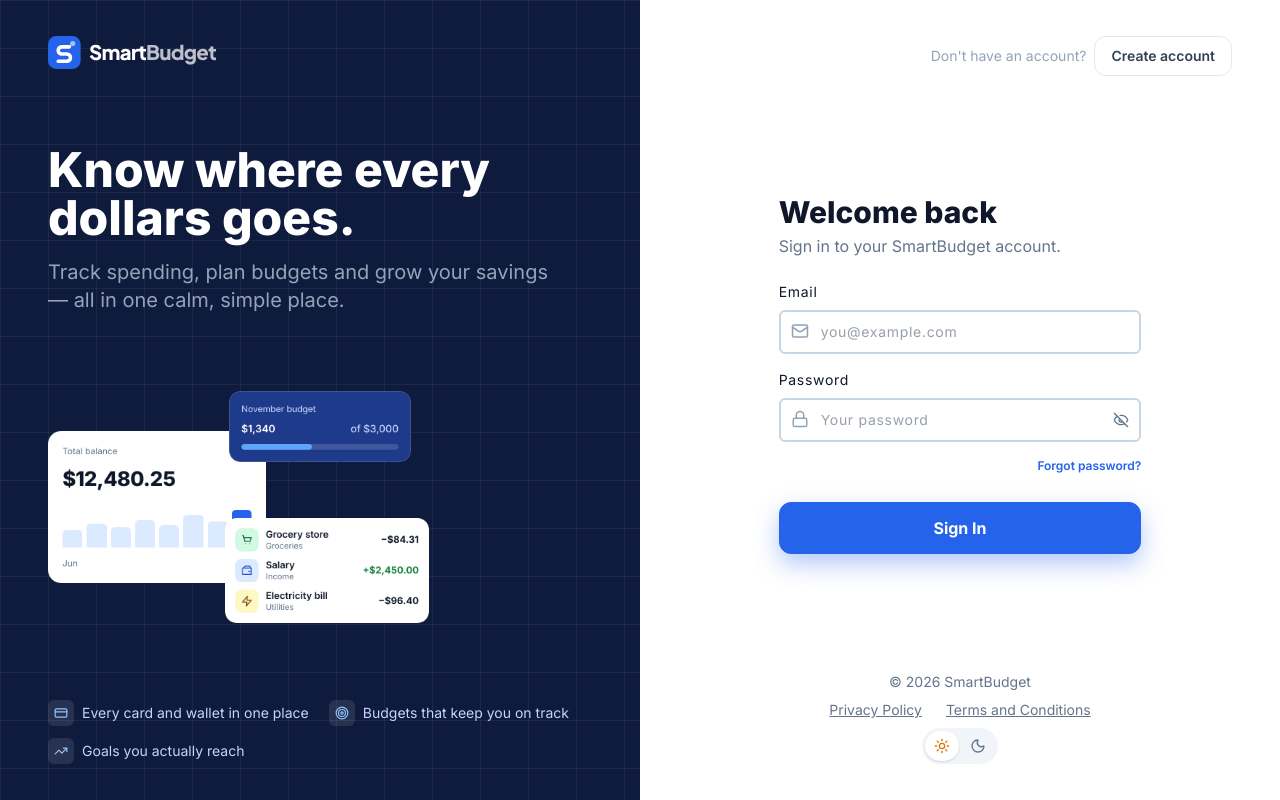
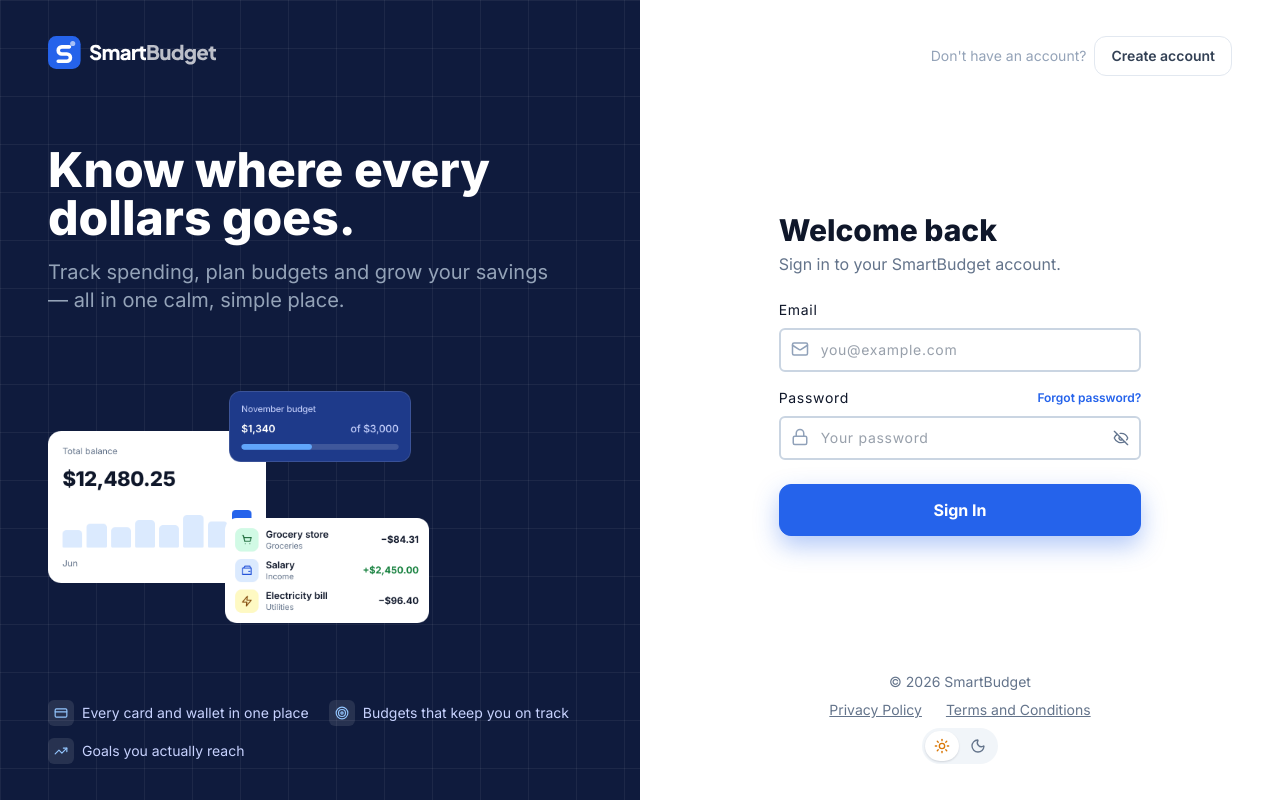
Before and after one commit to hasiukrostyslav/React_SmartBudget, a React (Vite) app in the folder client/: page /auth/login in a window 1280 px wide. Built offline with nearby package versions, Linux system fonts and the light colour scheme; no server answers.

Commit message:
fix spacing

```diff
--- a/client/src/components/forms/ForgotPasswordForm.tsx
+++ b/client/src/components/forms/ForgotPasswordForm.tsx
@@ -28,7 +28,7 @@ export default function ForgotPasswordForm() {
     >
       <Input
         {...register('email')}
-        label="Email address"
+        label="Email"
         placeholder={INPUT_PLACEHOLDER.email}
         error={errors.email?.message}
         iconName="email"
--- a/client/src/components/forms/LoginForm.tsx
+++ b/client/src/components/forms/LoginForm.tsx
@@ -46,6 +46,8 @@ export default function LoginForm() {
         iconName="email"
         autoComplete="email"
       />
+
+      <div className="relative">
         <Input
           label="Password"
           {...register('password')}
@@ -60,15 +62,27 @@ export default function LoginForm() {
             onClick: toggleVisibility,
           }}
         />
-      <InlineLink href="/auth/forgot-password" className="mb-3 self-end">
+
+        <InlineLink
+          href="/auth/forgot-password"
+          className="absolute top-0.5 right-0 self-end"
+        >
           Forgot password?
         </InlineLink>
+      </div>
 
       {error && <FormError message={error.message} />}
 
-      <Button type="submit" variant="primary" size="form" isLoading={isPending}>
+      <div className="mt-2">
+        <Button
+          type="submit"
+          variant="primary"
+          size="form"
+          isLoading={isPending}
+        >
           Sign In
         </Button>
+      </div>
     </form>
   );
 }
--- a/client/src/components/forms/SignUpForm.tsx
+++ b/client/src/components/forms/SignUpForm.tsx
@@ -34,7 +34,7 @@ export default function SignUpForm() {
   return (
     <form
       onSubmit={handleSubmit(onSubmit)}
-      className="flex w-full flex-col gap-6"
+      className="flex w-full flex-col gap-4"
     >
       <Input
         label="Full name"
@@ -71,9 +71,16 @@ export default function SignUpForm() {
 
       {error && <FormError message={error.message} />}
 
-      <Button type="submit" variant="primary" size="form" isLoading={isPending}>
-        Create account
-      </Button>
+      <div className="mt-2">
+        <Button
+          type="submit"
+          variant="primary"
+          size="form"
+          isLoading={isPending}
+        >
+          Create account
+        </Button>
+      </div>
     </form>
   );
 }
```
Lines whose indentation alone changed are shown as unchanged.
